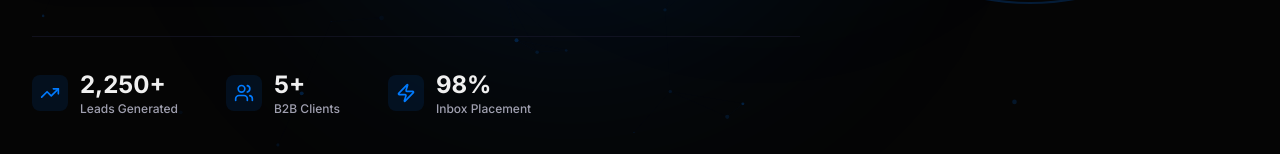
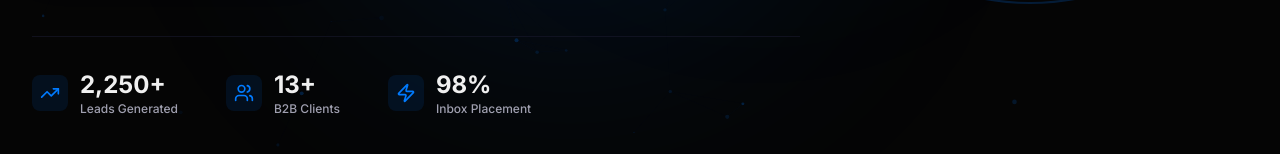
Before and after one commit to aakarshvyas/New-Vultcrest-B2B, a React (Vite) app: page / in a window 1280 px wide. Shown: the part 646-800 px from the top of the page. Built offline with nearby package versions, Linux system fonts and the light colour scheme.

Commit message:
fix: update B2B clients to 13+

```diff
--- a/src/components/Hero.jsx
+++ b/src/components/Hero.jsx
@@ -164,7 +164,7 @@ export default function Hero() {
                     >
                         {[
                             { icon: TrendingUp, value: 2250, suffix: '+', label: 'Leads Generated' },
-                            { icon: Users, value: 5, suffix: '+', label: 'B2B Clients' },
+                            { icon: Users, value: 13, suffix: '+', label: 'B2B Clients' },
                             { icon: Zap, value: 98, suffix: '%', label: 'Inbox Placement' },
                         ].map((stat) => (
                             <div key={stat.label} className="flex items-center gap-3">
```
